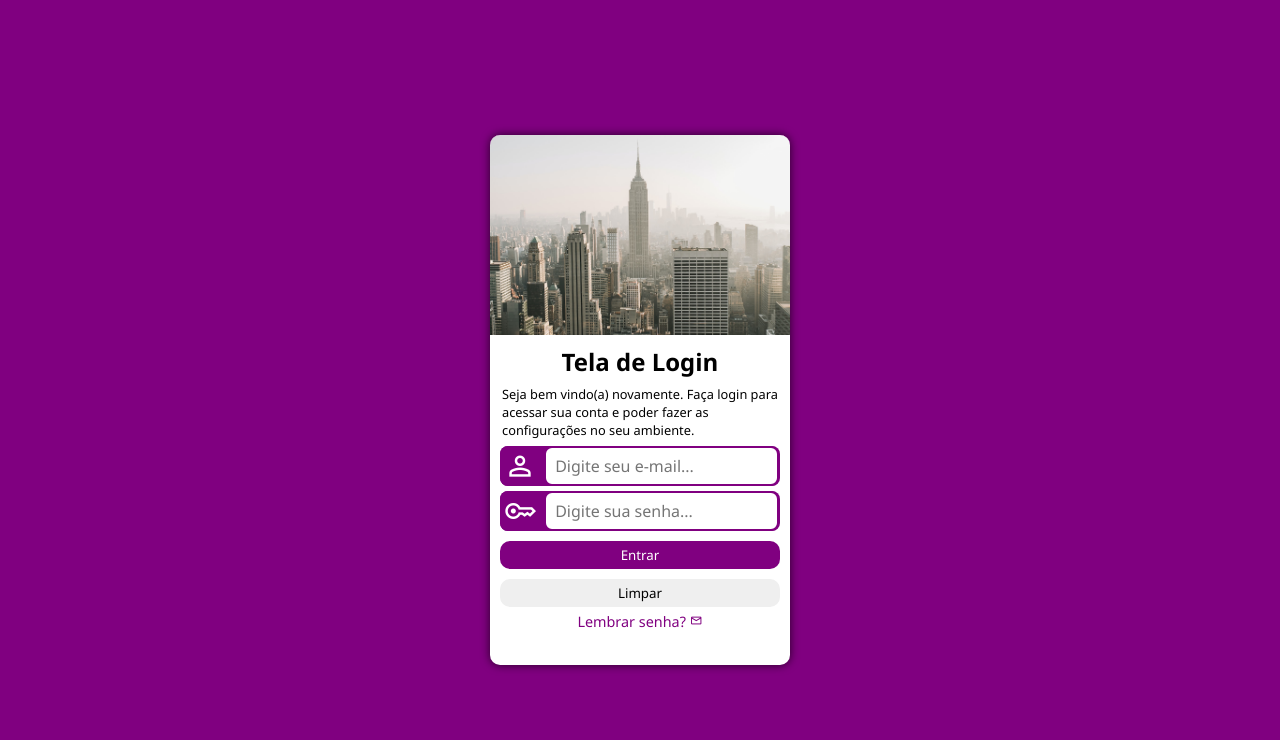
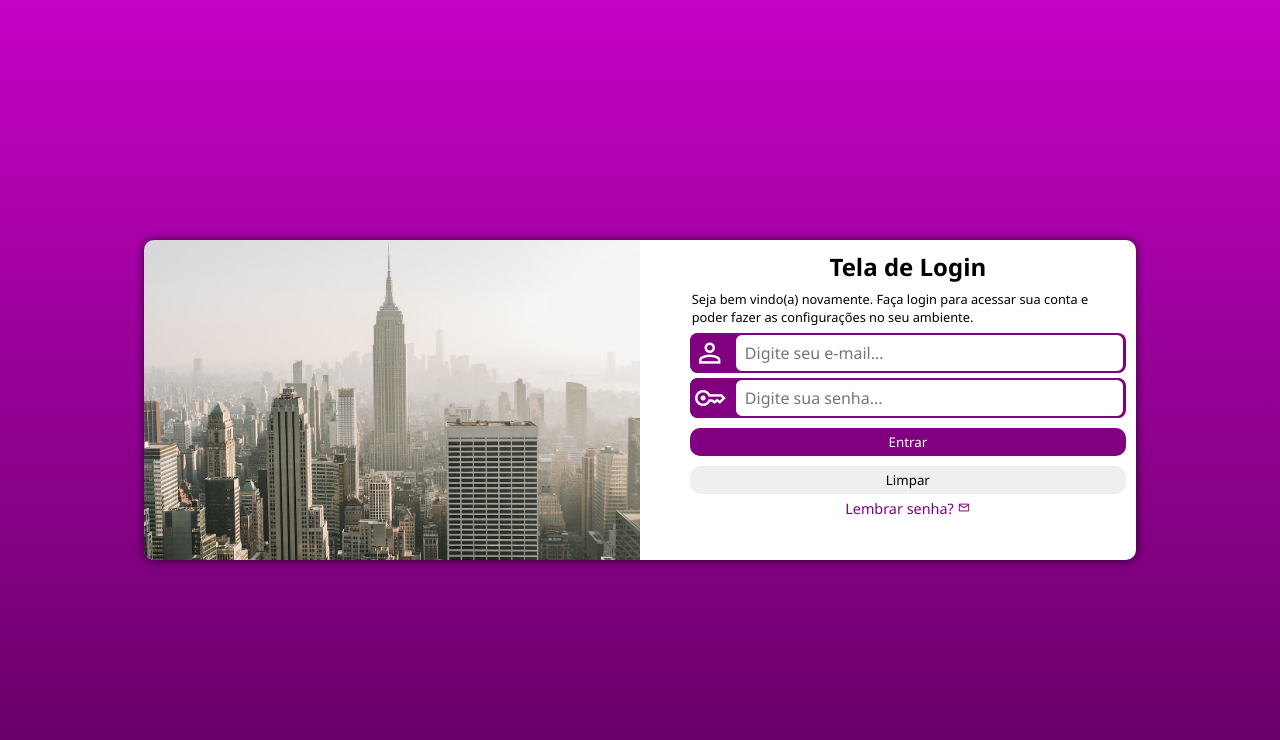
Before and after one commit to patricklmachado/project-login, a plain HTML site: page index.html in a window 1280 px wide. Drawn offline with nearby package versions, Linux system fonts and the light colour scheme.

Commit message:
att typical device breakpoint

```diff
--- a/estilos/media-query.css
+++ b/estilos/media-query.css
@@ -98,6 +98,47 @@ telas grandes: acima de 1200px
         padding: 2px;
         margin: 5px 0;
     }
+}
 
+@media screen and (min-width: 1200px){
+    /* dispositivo DESKTOP */
+    body{
+        background-image: linear-gradient(to bottom, rgb(197, 2, 197), rgb(99, 0, 99));
+    }
 
+    section#login{
+        position: absolute;
+        background-color: white;
+        top: 50%;
+        left: 50%;
+        height: 320px;
+        width: 992px;
+        overflow: hidden;
+        border-radius: 10px;
+
+        box-shadow: 0px 0px 10px rgba(0, 0, 0, 0.700);
+
+        transform: translate(-50%, -50%);
+    }
+
+    section#login > div#imagem{
+        display: block;
+        float: left;
+        height: 100%;
+        width: 50%;
+        background: purple url(../imagens/pattern-build.jpg) no-repeat center left;
+        background-size: cover;
+    }
+
+    section#login > div#formulario{
+        display: block;
+        float: right;
+        height: 100%;
+        width: 46%;
+    }
+
+    section#login > div#formulario > p{
+        padding: 2px;
+        margin: 5px 0;
+    }
 }
```
